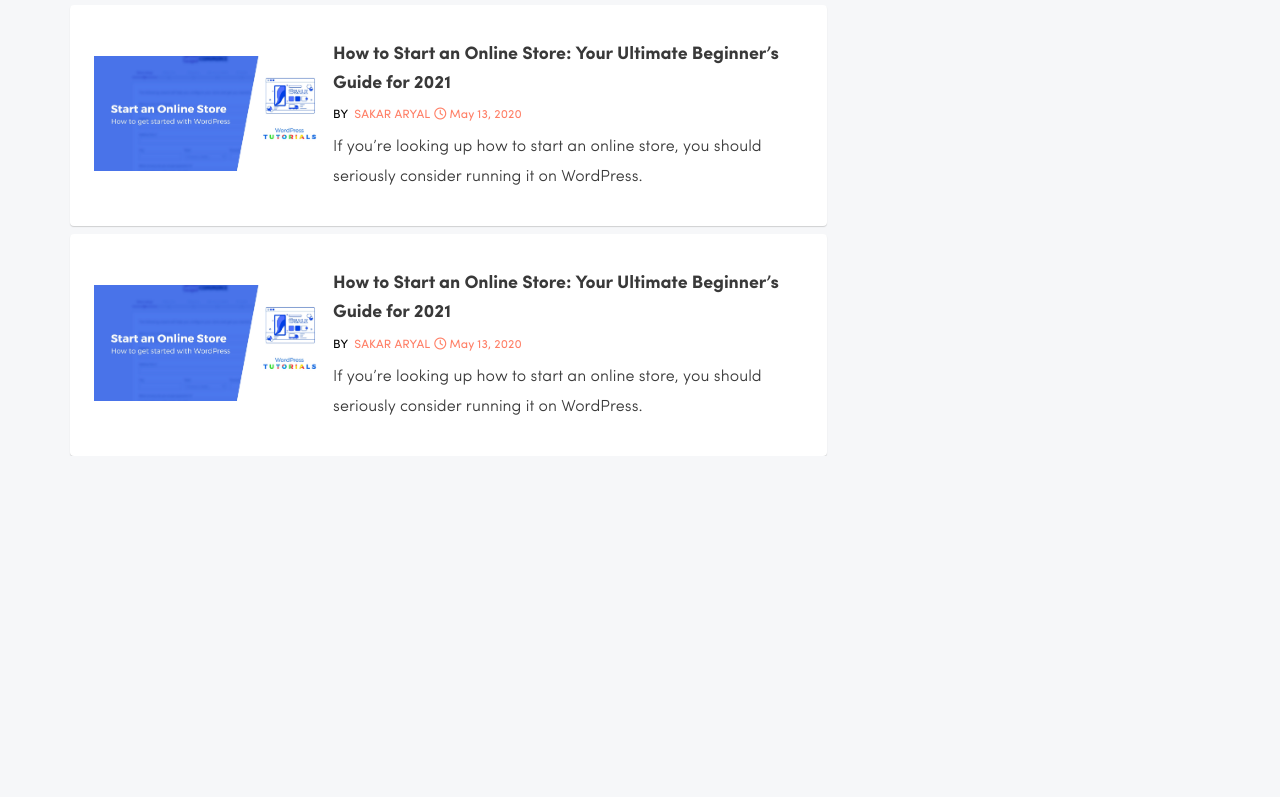
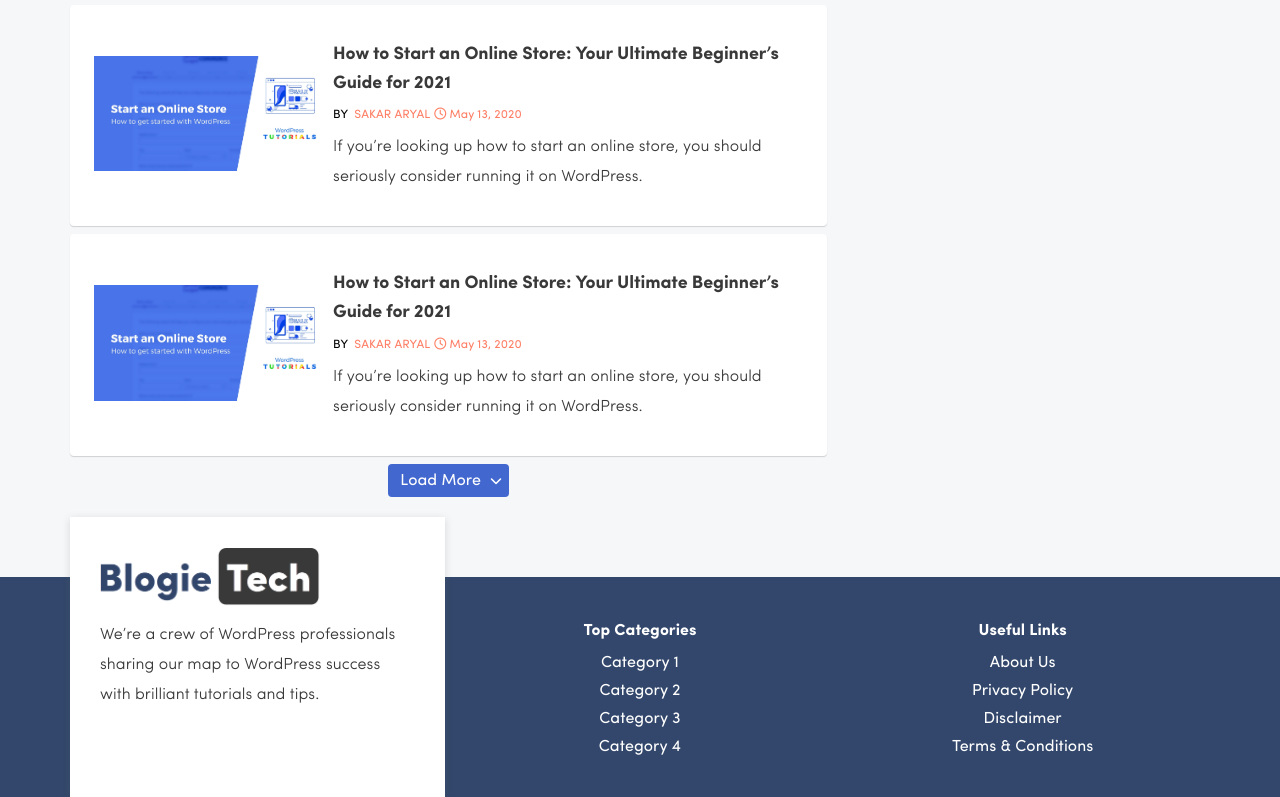
Before and after one commit to techiesakar/blogietechDemo, a plain HTML site: page index.html in a window 1280 px wide. Shown: the part 1110-1907 px from the top of the page. Before the commit the page ends 1566 px from the top, so only its background shows below. Drawn offline with Linux system fonts and the light colour scheme.

Commit message:
Copyright Remained

```diff
--- a/assets/css/blog-banner.css
+++ b/assets/css/blog-banner.css
@@ -35,7 +35,6 @@
 
 .banner-radius img {
     min-width: 1900px;
-    margin: a auto;
 }
 
 
--- a/assets/css/content.css
+++ b/assets/css/content.css
@@ -48,30 +48,58 @@ h2 a:hover {
     margin: 0 2px;
 }
 
+/* Latest Post Ends */
+
+/* Load More */
+
+.load-more-wrap {
+    display: flex;
+    justify-content: center;
+}
+
+.load-more-wrap a {
+    background-color: var(--primary-color);
+    color: #fff;
+    padding: 8px 12px;
+    display: inline-block;
+    border-radius: 4px;
+}
+
+.load-more-wrap a:after{
+    font-size: 12px;
+    font-family: "Font Awesome 5 Free";
+    content:'\f078';
+    color: #fff;
+    display: inline-block;
+    position: relative;
+    left: 7px;
+    padding: 2px;
+    font-weight: 900;
+}
+
+
+
+/* Load More Ends */
+
 /* Responsive */
 
 @media (max-width:1199.98px) {}
 
 
 /* For iPad Pro */
-@media (max-width:991.98px) {
-
-
-}
+@media (max-width:991.98px) {}
 
 /* For iPad - Small device*/
 
-@media (max-width:768.98px) {
-
-
-}
+@media (max-width:768.98px) {}
 
 @media (max-width:575.98px) {
-    .featured-main h2 a{
+    .featured-main h2 a {
         font-size: 24px;
     }
 
-    .latest-post-item p, .latest-post-item .post-meta{
+    .latest-post-item p,
+    .latest-post-item .post-meta {
         display: none;
     }
 }
--- /dev/null
+++ b/assets/css/footer.css
@@ -0,0 +1,89 @@
+footer {
+    position: relative;
+    background-color: var(--footer-bg-color);
+    width: 100%;
+    margin-top: 80px;
+}
+
+footer .container {
+    position: relative;
+}
+
+.company-detail {
+    margin-top: -60px;
+    background: #fff;
+    box-shadow: rgba(99, 99, 99, 0.2) 0px 2px 8px 0px;
+}
+
+.company-detail img {
+    width: 70%;
+}
+
+.company-detail,
+.categories,
+.useful-links {
+    padding: 30px;
+}
+
+footer h3 {
+    text-align: center;
+}
+
+footer .categories ul,
+footer .useful-links ul {
+    display: flex;
+    align-items: center;
+    flex-direction: column;
+}
+
+footer h3,
+footer a {
+    color: #fff;
+    font-size: 16px;
+}
+
+footer li {
+    margin-bottom: 12px;
+}
+
+footer a {
+    position: relative;
+}
+
+footer ul li a::after,
+.copyright a::after {
+    position: absolute;
+    display: block;
+    width: 0;
+    margin-top: 2px;
+    height: 2px;
+    background: rgba(255, 255, 255, 0.7);
+    content: "";
+    transition: width 0.3s;
+}
+
+footer ul li a:hover::after {
+    width: 100%;
+}
+
+@media (max-width:1199.98px) {}
+
+
+/* For iPad Pro */
+@media (max-width:991.98px) {
+
+
+/* For iPad - Small device*/
+@media (max-width:768.98px) {
+    .company-detail{
+        max-width: 360px;
+        margin: -60px auto 0 auto;
+    }
+}
+
+@media (max-width:575.98px) {
+    .categories, .useful-links{
+        padding: 12px;
+    }
+
+}
--- a/assets/css/global.css
+++ b/assets/css/global.css
@@ -10,6 +10,7 @@
     --link-color: #ff7f66;
     --nav-color: #32466b;
     --btn-hover-color: #ff7f66;
+    --footer-bg-color: #32476B;
 
     /* Font */
     --font-title: 'Sofia Pro';
@@ -228,6 +229,28 @@
     background-color: var(--primary-color);
 }
 
+/* Scroll Button  */
+#myBtn {
+    position: fixed;
+    bottom: 25px;
+    right: 25px;
+    background-color: var(--primary-color);
+    color: #fff;
+    height: 40px;
+    width: 40px;
+    border-radius: 4px;
+    display: none;
+    justify-content: center;
+    align-items: center;
+    cursor: pointer;
+    z-index: 1020;
+}
+
+#myBtn:hover{
+    background-color: var(--btn-hover-color);
+}
+/* Scroll Button Ends */
+
 /* Responsive */
 
 /* @media (max-width:1199.98px) {
--- a/index.html
+++ b/index.html
@@ -249,6 +249,10 @@
 						</div>
 					</div>
 				</article>
+				<div class="load-more-wrap span-12">
+					<a id="load-more" href="">Load More</a>
+
+				</div>
 			</div>
 			<!-- latest post ends -->
 		</div>
@@ -280,7 +284,44 @@
 	<!-- Content Wrapper Ends -->
 
 
+	<div onclick="topFunction()" id="myBtn" class="scroll-top">
+		<i class="fas fa-chevron-up"></i>
+	</div>
 
+	<footer class="footer-wrapper">
+		<div class="container grid">
+			<div class="company-detail span-4 span-sm-12">
+				<div class="site-logo">
+					<a href=""><img src="assets/img/site-logo.png" alt=""></a>
+				</div>
+				<div class="site-desc">
+					<p>We’re a crew of WordPress professionals sharing our map to WordPress success with brilliant tutorials and tips.</p>
+				</div>
+			</div>
+			<div class="categories span-4 span-sm-6 span-xs">
+				<h3>Top Categories</h3>
+				<ul>
+					<li><a href="">Category 1</a></li>
+					<li><a href="">Category 2</a></li>
+					<li><a href="">Category 3</a></li>
+					<li><a href="">Category 4</a></li>
+				</ul>
+			</div>
+			<div class="useful-links span-4 span-sm-6 span-xs">
+				<h3>Useful Links</h3>
+				<ul>
+					<li><a href="">About Us</a></li>
+					<li><a href="">Privacy Policy</a></li>
+					<li><a href="">Disclaimer</a></li>
+					<li><a href="">Terms & Conditions</a></li>
+				</ul>
+			</div>
+		</div>
+
+
+	</footer>
+
+	<div class="copyright"></div>
 	<script src="assets/js/navscroll.js"></script>
 	<script src="assets/js/header.js"></script>
 
--- a/style.css
+++ b/style.css
@@ -6,6 +6,7 @@
 @import url('assets/css/search.css');
 @import url('assets/css/blog-banner.css');
 @import url('assets/css/sidebar.css');
+@import url('assets/css/footer.css');
 
 
 
@@ -15,6 +16,9 @@
     box-sizing: border-box;
 }
 
+html{
+    scroll-behavior: smooth;
+}
 /* Default */
 ul {
     list-style-type: none;
@@ -72,4 +76,5 @@ body {
     font-family: var(--font-body);
     background-color: var(--light-color);
     letter-spacing: 0.005em;;
+    position: relative;
 }
```
Also changed, not shown: assets/js/onscroll.js (added, +19 -0 lines), assets/img/site-logo.png (added).
